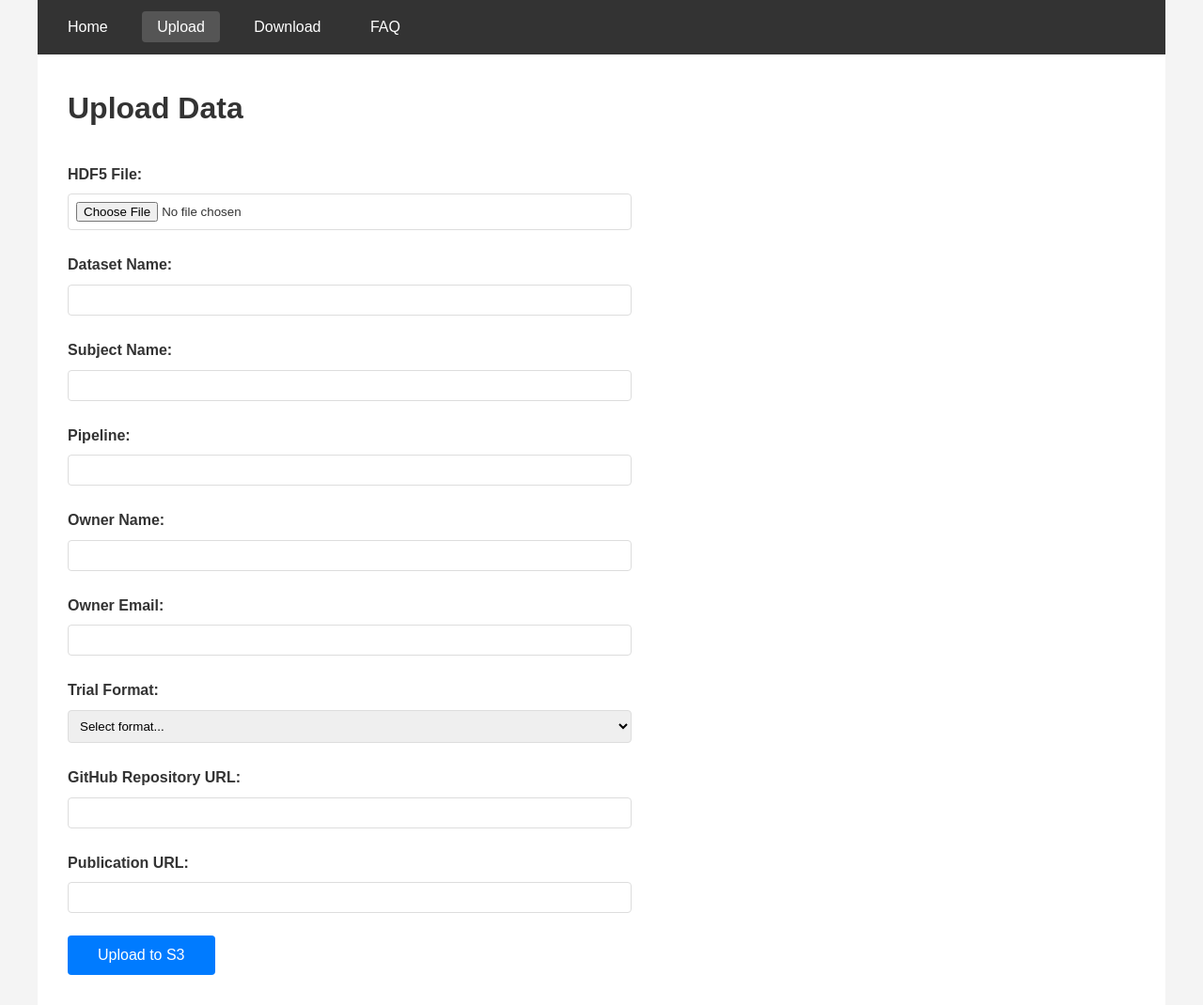
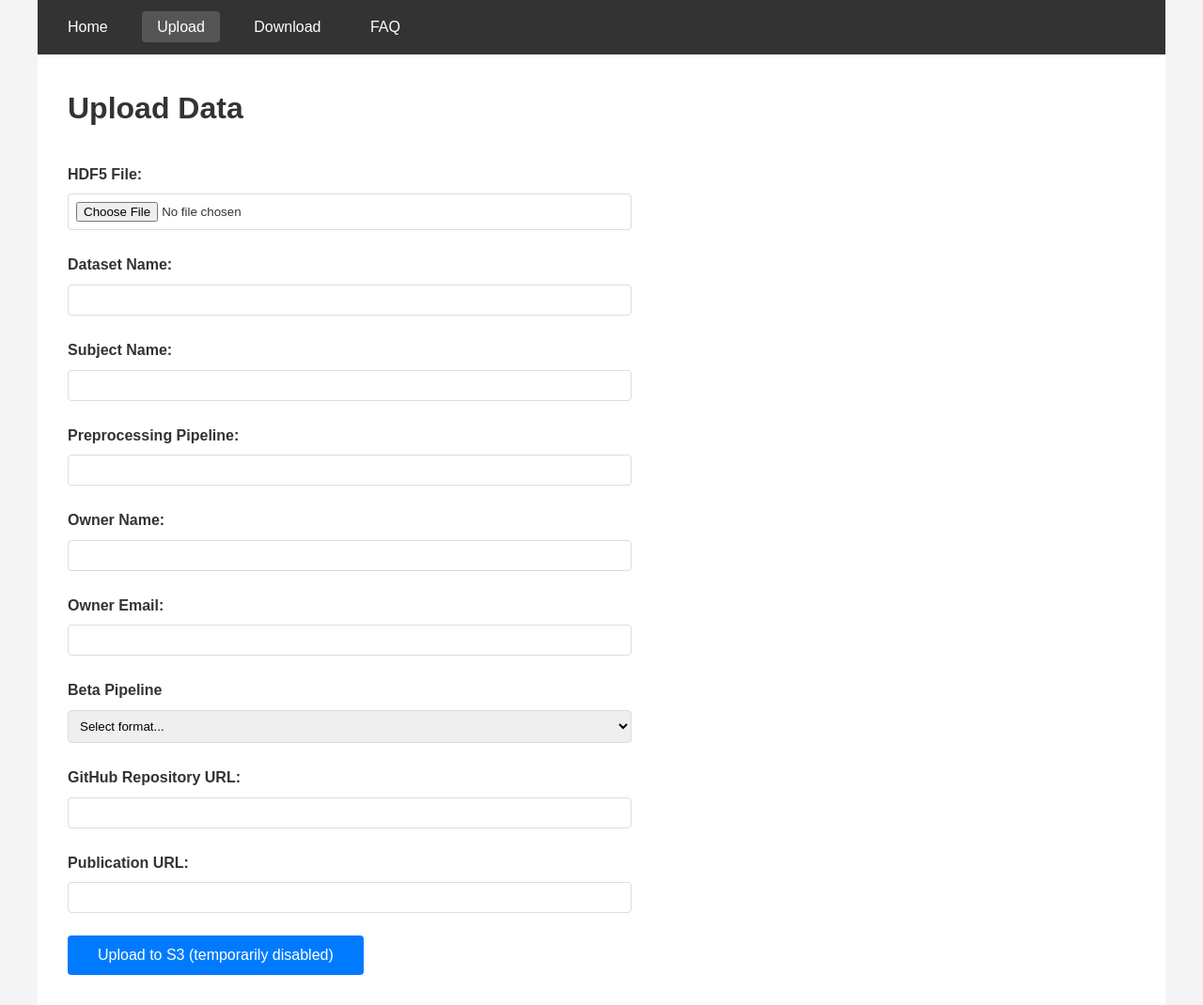
Before and after one commit to blahner/mosaic-website, a Flask app: page /upload in a window 1280 px wide. Shown: the whole page at 94% size. Run offline with Flask 3, Linux system fonts and the light colour scheme.

Commit message:
standardize dataset attributes, disabled upload button, made listing s3 contents much more efficient

```diff
--- a/app.py
+++ b/app.py
@@ -6,6 +6,7 @@ import h5py
 import io
 import os
 import json
+import humanize
 from datetime import datetime
 import tempfile
 from werkzeug.utils import secure_filename
@@ -40,8 +41,8 @@ def extract_hdf5_metadata(file_path):
     try:
         with h5py.File(file_path, 'r') as f:
             # Try to get metadata from file attributes
-            for key in ['dataset_name', 'sub-ID', 'pipeline', 'owner_name',
-                       'owner_email', 'trial_format', 'github_url', 'publication_url']:
+            for key in ['dataset_name', 'subjectID', 'preprocessing_pipeline', 'owner_name',
+                       'owner_email', 'beta_pipeline', 'github_url', 'publication_url']:
                 if key in f.attrs:
                     metadata[key] = f.attrs[key].decode('utf-8') if isinstance(f.attrs[key], bytes) else str(f.attrs[key])
                 else:
@@ -51,11 +52,11 @@ def extract_hdf5_metadata(file_path):
         # Return empty metadata if file can't be read
         metadata = {
             'dataset_name': '',
-            'subject_name': '',
-            'pipeline': '',
+            'subjectID': '',
+            'preprocessing_pipeline': '',
             'owner_name': '',
             'owner_email': '',
-            'trial_format': '',
+            'beta_pipeline': '',
             'github_url': '',
             'publication_url': ''
         }
@@ -68,20 +69,12 @@ def get_s3_object_metadata(key):
         # Get object metadata
         response = s3_client.head_object(Bucket=S3_BUCKET, Key=key)
 
-        # Try to get custom metadata from object metadata
+        # Get custom metadata from object metadata
         metadata = response.get('Metadata', {})
 
-        # If no metadata in object, try to download and read HDF5 metadata
-        if not metadata or not any(metadata.values()):
-            # Download file temporarily to read metadata
-            with tempfile.NamedTemporaryFile(suffix='.hdf5') as tmp_file:
-                s3_client.download_fileobj(S3_BUCKET, key, tmp_file)
-                tmp_file.flush()
-                metadata = extract_hdf5_metadata(tmp_file.name)
-
         # Ensure all required fields exist
-        required_fields = ['dataset_name', 'subject_name', 'pipeline', 'owner_name',
-                          'owner_email', 'trial_format', 'github_url', 'publication_url']
+        required_fields = ['dataset_name', 'subjectID', 'preprocessing_pipeline', 'owner_name',
+                          'owner_email', 'beta_pipeline', 'github_url', 'publication_url']
         for field in required_fields:
             if field not in metadata:
                 metadata[field] = ""
@@ -138,15 +131,15 @@ def list_s3_files():
             file_data = {
                 'fileId': key,
                 'datasetName': metadata.get('dataset_name', ''),
-                'subjectName': metadata.get('subject_name', ''),
-                'pipeline': metadata.get('pipeline', ''),
+                'subjectName': metadata.get('subjectID', ''),
+                'preprocessingPipeline': metadata.get('preprocessing_pipeline', ''),
                 'ownerName': metadata.get('owner_name', ''),
                 'ownerEmail': metadata.get('owner_email', ''),
-                'trialFormat': metadata.get('trial_format', ''),
+                'betaPipeline': metadata.get('beta_pipeline', ''),
                 'githubUrl': metadata.get('github_url', ''),
                 'publicationUrl': metadata.get('publication_url', ''),
                 'lastModified': obj['LastModified'].isoformat(),
-                'size': obj['Size']
+                'size': humanize.naturalsize(obj['Size'], binary=True)
             }
 
             files_data.append(file_data)
@@ -182,11 +175,11 @@ def upload_to_s3():
         # Get metadata from form
         metadata = {
             'dataset_name': request.form.get('datasetName', ''),
-            'subject_name': request.form.get('subjectName', ''),
-            'pipeline': request.form.get('pipeline', ''),
+            'subjectID': request.form.get('subjectName', ''),
+            'preprocessing_pipeline': request.form.get('preprocessingPipeline', ''),
             'owner_name': request.form.get('ownerName', ''),
             'owner_email': request.form.get('ownerEmail', ''),
-            'trial_format': request.form.get('trialFormat', ''),
+            'beta_pipeline': request.form.get('betaPipeline', ''),
             'github_url': request.form.get('githubUrl', ''),
             'publication_url': request.form.get('publicationUrl', '')
         }
--- a/requirements.txt
+++ b/requirements.txt
@@ -2,6 +2,7 @@ Flask==2.3.3
 Flask-CORS==4.0.0
 boto3==1.28.85
 h5py==3.9.0
+humanize
 pandas
 tqdm
 Werkzeug==2.3.7
--- a/templates/index.html
+++ b/templates/index.html
@@ -26,7 +26,7 @@
                 <div style="padding: 2rem; background: #f9f9f9; border-radius: 4px;">
                     <h2>Upload Data</h2>
                     <p>Upload your fMRI datasets to MOSAIC for others to use.</p>
-                    <a href="{{ url_for('upload') }}" style="display: inline-block; margin-top: 1rem; padding: 0.5rem 1rem; background: #007bff; color: white; text-decoration: none; border-radius: 4px;">Go to Upload</a>
+                    <a href="{{ url_for('upload') }}" style="display: inline-block; margin-top: 1rem; padding: 0.5rem 1rem; background: #007bff; color: white; text-decoration: none; border-radius: 4px;">Go to Upload (temporarily disabled)</a>
                 </div>
 
                 <div style="padding: 2rem; background: #f9f9f9; border-radius: 4px;">
--- a/templates/upload.html
+++ b/templates/upload.html
@@ -38,7 +38,7 @@
                 </div>
 
                 <div style="margin-bottom: 1.5rem;">
-                    <label for="pipeline" style="display: block; margin-bottom: 0.5rem; font-weight: bold;">Pipeline:</label>
+                    <label for="pipeline" style="display: block; margin-bottom: 0.5rem; font-weight: bold;">Preprocessing Pipeline:</label>
                     <input type="text" id="pipeline" required
                            style="padding: 0.5rem; border: 1px solid #ddd; border-radius: 4px; width: 100%;">
                 </div>
@@ -56,7 +56,7 @@
                 </div>
 
                 <div style="margin-bottom: 1.5rem;">
-                    <label for="trialFormat" style="display: block; margin-bottom: 0.5rem; font-weight: bold;">Trial Format:</label>
+                    <label for="trialFormat" style="display: block; margin-bottom: 0.5rem; font-weight: bold;">Beta Pipeline</label>
                     <select id="trialFormat" required
                             style="padding: 0.5rem; border: 1px solid #ddd; border-radius: 4px; width: 100%;">
                         <option value="">Select format...</option>
@@ -78,9 +78,9 @@
                            style="padding: 0.5rem; border: 1px solid #ddd; border-radius: 4px; width: 100%;">
                 </div>
 
-                <button type="submit"
+                <button type="submit" disabled
                         style="padding: 0.75rem 2rem; background: #007bff; color: white; border: none; border-radius: 4px; cursor: pointer; font-size: 1rem;">
-                    Upload to S3
+                    Upload to S3 (temporarily disabled)
                 </button>
             </form>
 
```
Also changed, not shown: static/js/download.js (+12 -70 lines), tests/upload_hdf5.py (+5 -5 lines).
